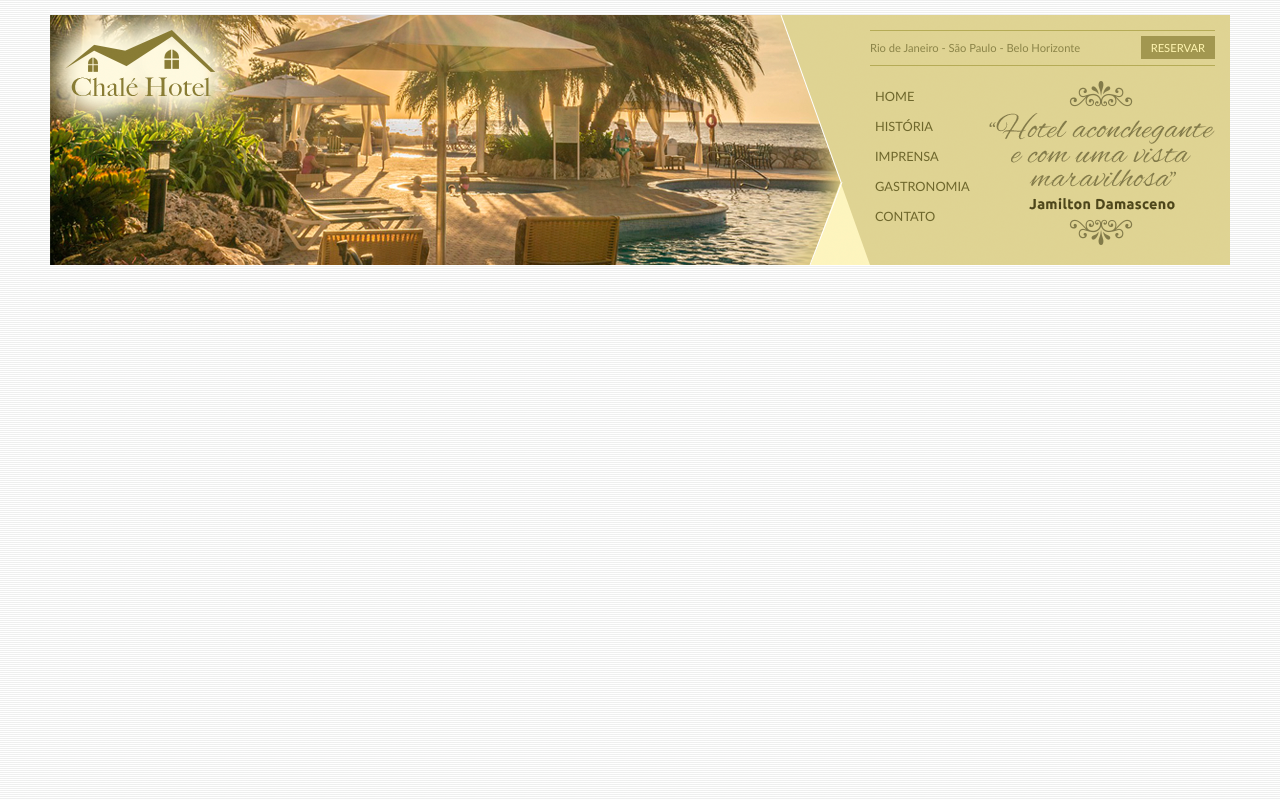
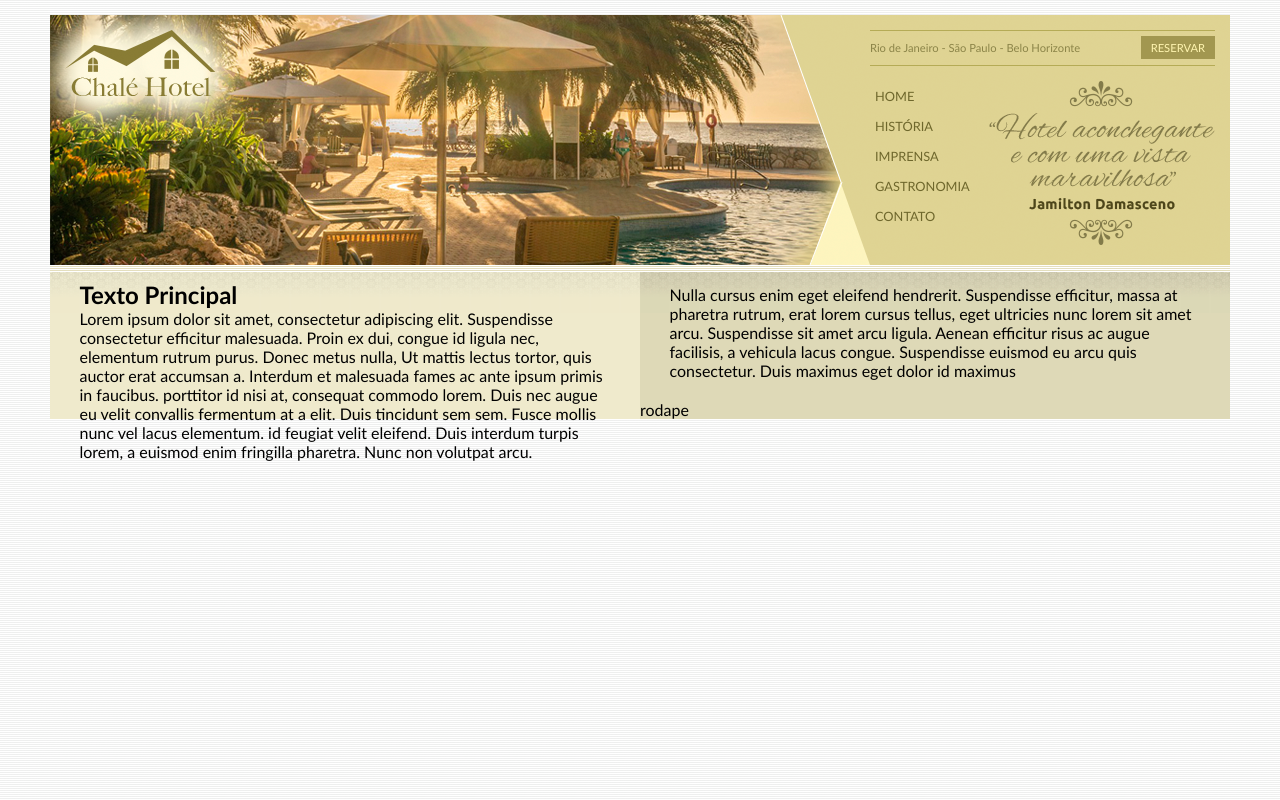
Before and after one commit to thiagoluca/Ch_Not, a plain HTML site: page index.html in a window 1280 px wide. Drawn offline with Linux system fonts and the light colour scheme.

Commit message:
Inicio de área de conteudo.

```diff
--- a/css/estilo.css
+++ b/css/estilo.css
@@ -13,7 +13,7 @@ body{
 }
 
 #container{ /* Engloba toda área de conteudo */
-    background: #ede9cc;
+    background: #ede9cc url(../imagens/bg-container.png)top center repeat-y;
     margin: 0em auto; /* Cntainer fica centralizado  */
     min-width: 740px;  /* Limita a largura minima do ste redução até 740px  */
     max-width: 1180px; /* Definir a largra maxima do site */
@@ -122,5 +122,30 @@ ul#navegacao a:hover{
     float: right;
 }
 
+/* Área de conteudo */
+
+#area-principal{
+    float: left;
+    width: 50%; /* Por cer um Layout Liquido que se usa "%". */
+    background: url(../imagens/bg-area-principal.png) top left repeat-x;
+    padding: 15px 0px;
+}
+
+#area-lateral{
+    float: right;
+    width: 50%;
+    background: url(../imagens/bg-area-lateral.png) top left repeat-x;
+    padding: 20px 0px;
+}
+
+.conteudo{
+    margin: 0 auto;
+    width: 90%;
+}
+
+#rodape{
+    clear: both;
+}
+
 
 /*  */
--- a/index.html
+++ b/index.html
@@ -45,6 +45,49 @@
 
         </div> <!--/ Fim topo -->
 
+        <div id="area-principal"> <!-- Area Principal -->
+            <div class="conteudo">
+                <h2>Texto Principal</h2>
+
+                <p>
+                    Lorem ipsum dolor sit amet, consectetur adipiscing elit.
+                    Suspendisse consectetur efficitur malesuada. Proin ex dui,
+                    congue id ligula nec, elementum rutrum purus. Donec metus nulla,
+                    Ut mattis lectus tortor, quis auctor erat accumsan a.
+                    Interdum et malesuada fames ac ante ipsum primis in faucibus.
+
+                    porttitor id nisi at, consequat commodo lorem.
+                    Duis nec augue eu velit convallis fermentum at a elit.
+                    Duis tincidunt sem sem. Fusce mollis nunc vel lacus elementum.
+                    id feugiat velit eleifend. Duis interdum turpis lorem,
+                    a euismod enim fringilla pharetra. Nunc non volutpat arcu.
+
+                </p>
+
+            </div>
+
+        </div> <!--/ Fim Area principal -->
+
+        <div id="area-lateral"> <!-- Area Lateral -->
+            <div class="conteudo">
+                <p>
+
+                    Nulla cursus enim eget eleifend hendrerit. Suspendisse efficitur,
+                    massa at pharetra rutrum, erat lorem cursus tellus,
+                    eget ultricies nunc lorem sit amet arcu. Suspendisse sit amet arcu ligula.
+                    Aenean efficitur risus ac augue facilisis, a vehicula lacus congue.
+                    Suspendisse euismod eu arcu quis consectetur. Duis maximus eget dolor id maximus
+                </p>
+
+            </div>
+
+        </div> <!--/ Fim Area Lateral -->
+
+        <div id="rodapa">
+            rodape
+
+        </div>
+
     </div> <!--/ Fim Container -->
 
 </body>
```
